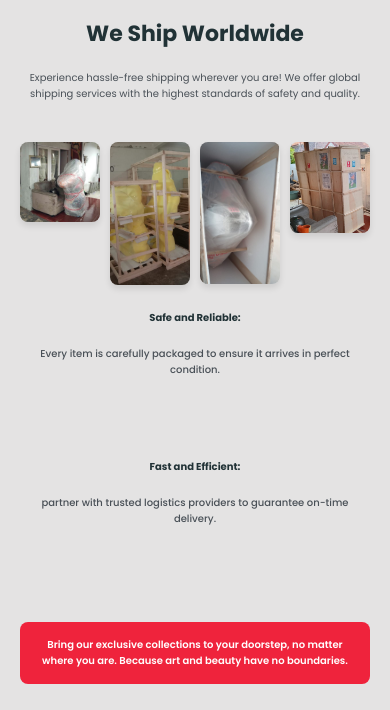
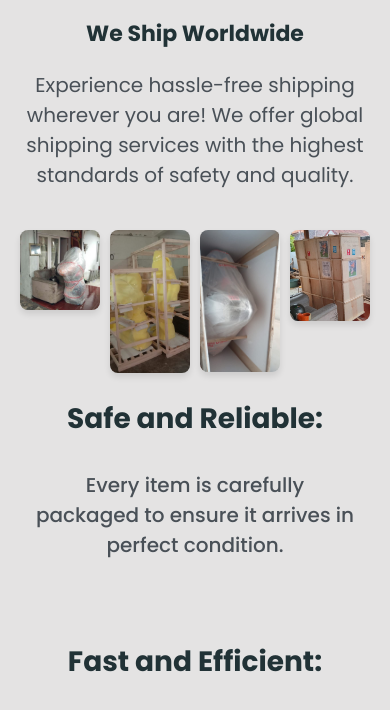
Before and after one commit to aisartbali/aisartbali, a website built with Vite: page shipping.html in a window 390 px wide. Shown: the part 518-1228 px from the top of the page. Built offline with nearby package versions, Linux system fonts and the light colour scheme.

Commit message:
Fix the shipping page paragraph problem

```diff
--- a/styles.css
+++ b/styles.css
@@ -614,9 +614,6 @@ html {
   .shipping-section h2 {
     font-size: 1.375rem;
   }
-  .shipping-section p {
-    font-size: 0.625rem;
-  }
   .Shipping-gallery img {
     grid-template-columns: repeat(2, 1fr); /* 2 kolom di perangkat kecil */
   }
@@ -625,11 +622,9 @@ html {
     grid-template-columns: repeat(2, 1fr); /* 2 kolom di perangkat kecil */
   }
   .highlight-banner {
-    font-size: 0.625rem;
     padding: 0.938rem;
   }
   .feature-item h1 {
-    font-size: 0.625rem;
     padding: 0.625rem;
   }
 }
```
